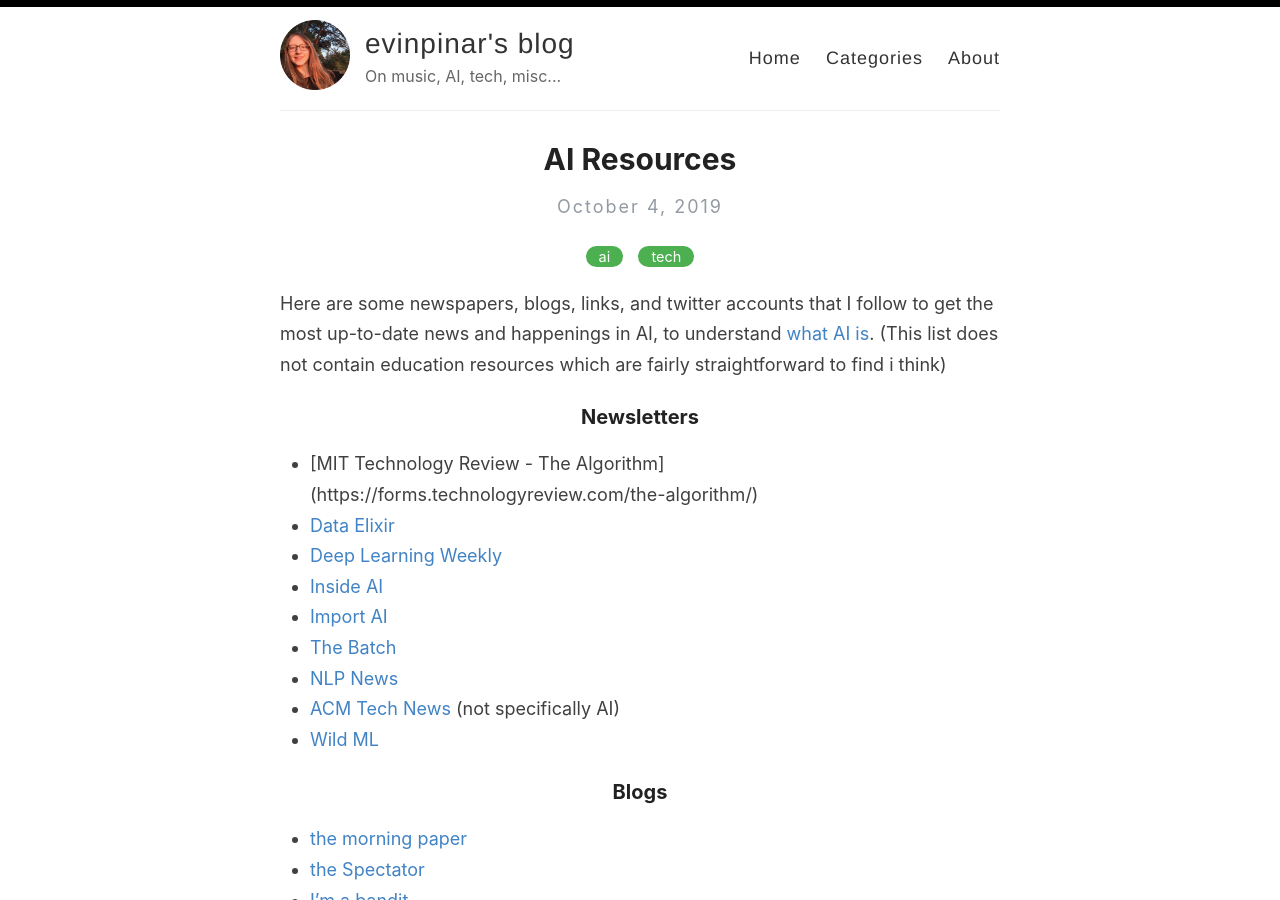
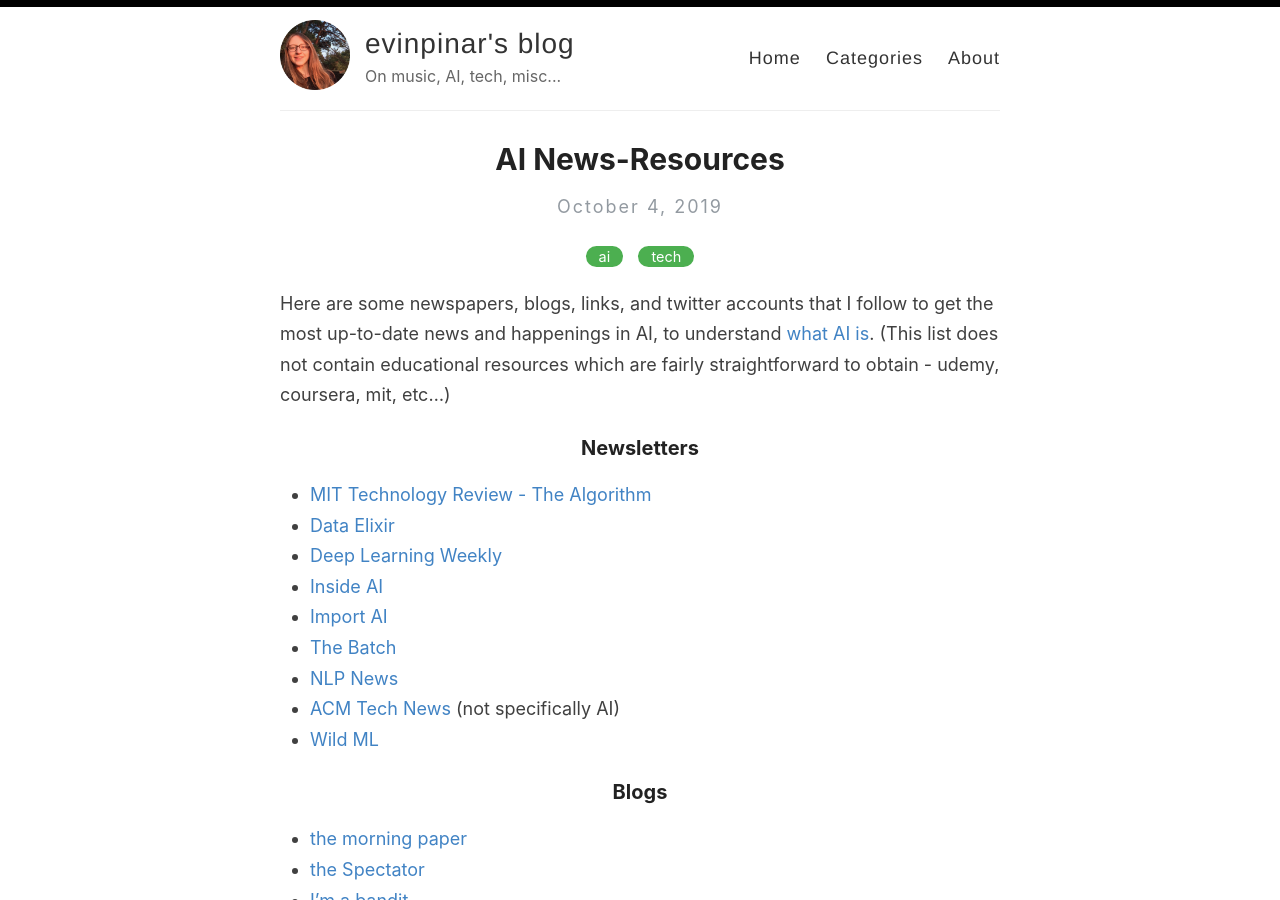
Before and after one commit to evinpinar/evinpinar.github.io, a Jekyll site: the page built from _posts/2019-10-4-ai-resources.md, in a window 1280 px wide and 900 px high. Built offline with Jekyll 4.4.1, drawn with Linux system fonts in a browser that asks for light colours; comment, search, counter and statistics services are not loaded.

Commit message:
Update 2019-10-4-ai-resources.md

```diff
--- a/_posts/2019-10-4-ai-resources.md
+++ b/_posts/2019-10-4-ai-resources.md
@@ -1,15 +1,15 @@
 ---
 layout: post
-title: AI Resources
+title: AI News-Resources
 categories: [ai, tech]
 comments: true
 ---
 
-Here are some newspapers, blogs, links, and twitter accounts that I follow to get the most up-to-date news and happenings in AI, to understand [what AI is](http://www-formal.stanford.edu/jmc/whatisai/whatisai.html). (This list does not contain education resources which are fairly straightforward to find i think)
+Here are some newspapers, blogs, links, and twitter accounts that I follow to get the most up-to-date news and happenings in AI, to understand [what AI is](http://www-formal.stanford.edu/jmc/whatisai/whatisai.html). (This list does not contain educational resources which are fairly straightforward to obtain - udemy, coursera, mit, etc...)
 
 ### Newsletters
 
-* [MIT Technology Review - The Algorithm] (https://forms.technologyreview.com/the-algorithm/)
+* [MIT Technology Review - The Algorithm](https://forms.technologyreview.com/the-algorithm/)
 * [Data Elixir](https://dataelixir.com)
 * [Deep Learning Weekly](https://www.deeplearningweekly.com)
 * [Inside AI](https://inside.com/ai?token=aLMFIzMYgiM67X_qvgKo3A)
@@ -31,7 +31,7 @@ Here are some newspapers, blogs, links, and twitter accounts that I follow to ge
 * [Open AI](https://openai.com) (i mean, come on)
 * [Salesforce AI team](https://einstein.ai)
 * [Towards Data Science](https://towardsdatascience.com)
-* [Karpathy](http://karpathy.github.io) (he does not really blog anymore, it is more of a deep learning bible)
+* [Karpathy](http://karpathy.github.io)(he does not really blog anymore, it is more of a deep learning bible)
 * [Nielsen](http://michaelnielsen.org)
 
 * [Twitter accounts](https://twitter.com/evinpinar/lists/ai-people)
```
